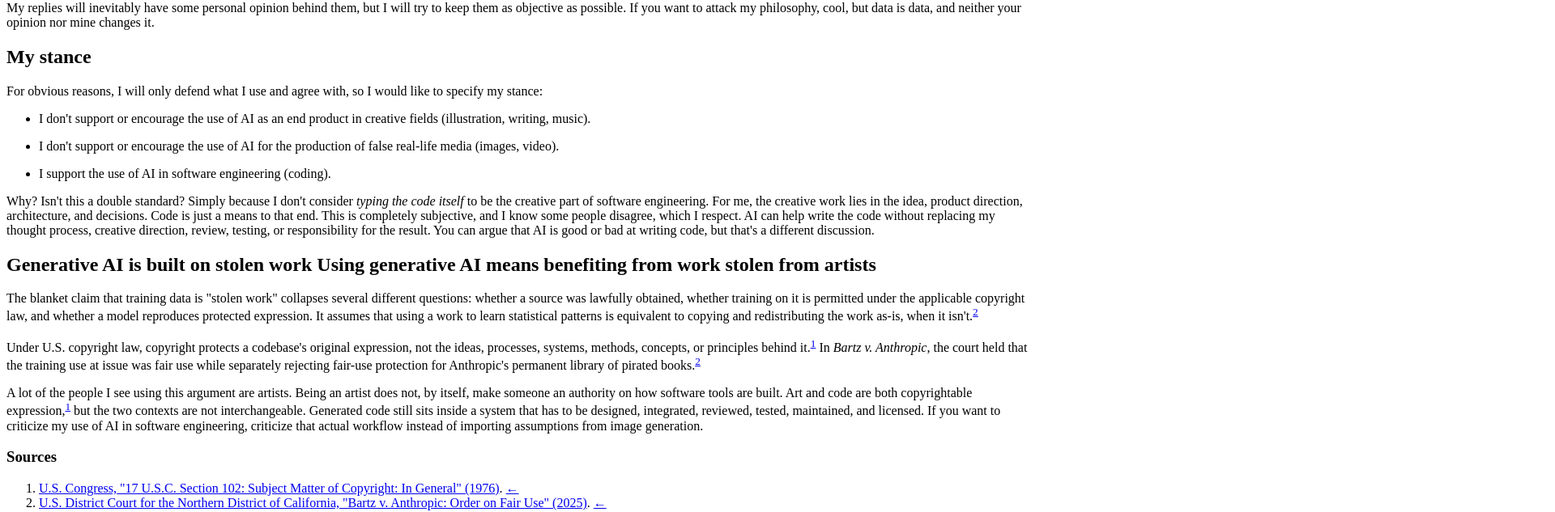
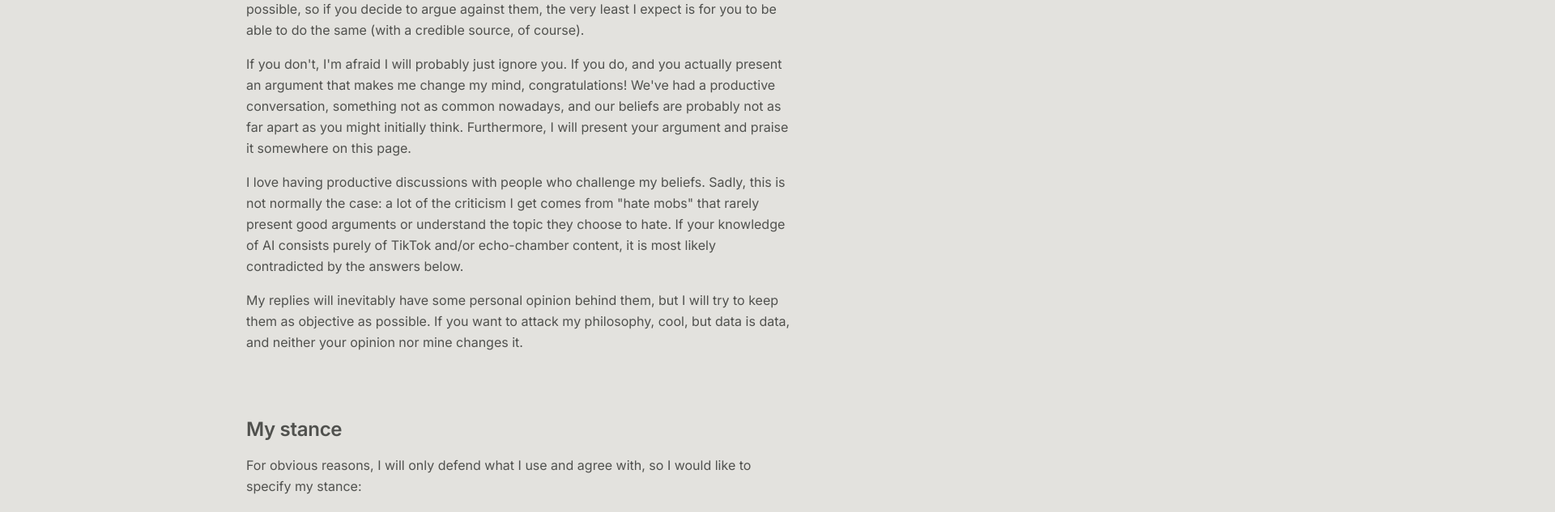
Before and after one commit to micr-dev/stance, a website: page index.html in a window 1280 px wide. Shown: the part 300-933 px from the top of the page at 81% size, 1920 px wide, since content can reach past the window. Drawn offline with Linux system fonts and the light colour scheme; the site is published under a folder, as on GitHub Pages, so addresses that start at the root find nothing.

Commit message:
Keep static asset links relative to the page

```diff
--- a/index.html
+++ b/index.html
@@ -18,10 +18,10 @@
     <meta name="twitter:title" content="On AI">
     <meta name="twitter:description" content="My stance on AI, the arguments I keep hearing, and my answers to them.">
     <meta name="twitter:image" content="https://stance.micr.dev/assets/og.png">
-    <link rel="icon" href="/assets/robot.svg" type="image/svg+xml">
-    <link rel="icon" href="/assets/favicon-32.png" type="image/png" sizes="32x32">
-    <link rel="apple-touch-icon" href="/assets/apple-touch-icon.png" sizes="180x180">
-    <link rel="stylesheet" href="/styles.css">
+    <link rel="icon" href="./assets/robot.svg" type="image/svg+xml">
+    <link rel="icon" href="./assets/favicon-32.png" type="image/png" sizes="32x32">
+    <link rel="apple-touch-icon" href="./assets/apple-touch-icon.png" sizes="180x180">
+    <link rel="stylesheet" href="./styles.css">
   </head>
   <body>
     <a class="skip-link" href="#content">Skip to content</a>
```
Also changed, not shown: page-template.html (+4 -4 lines).
